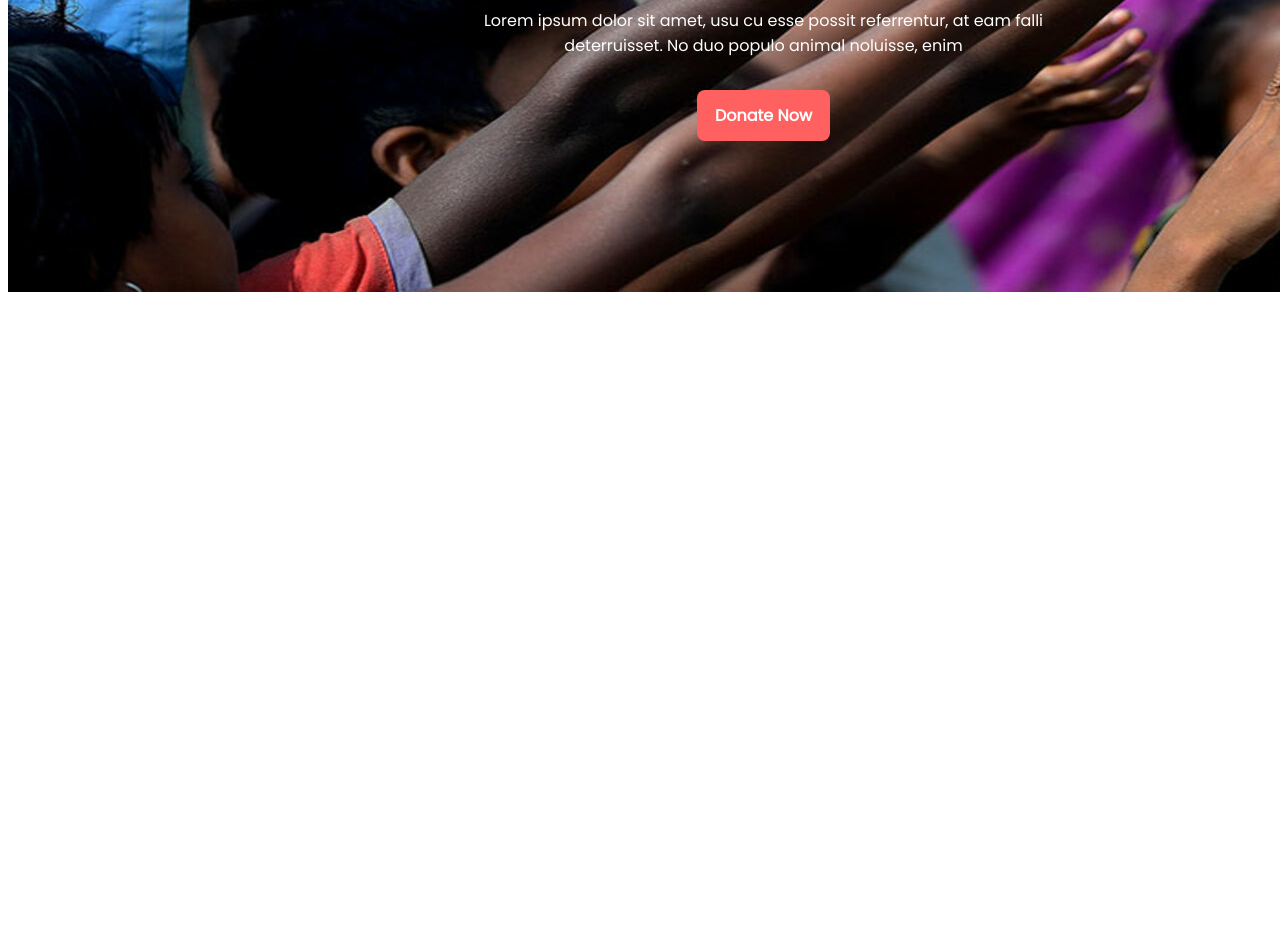
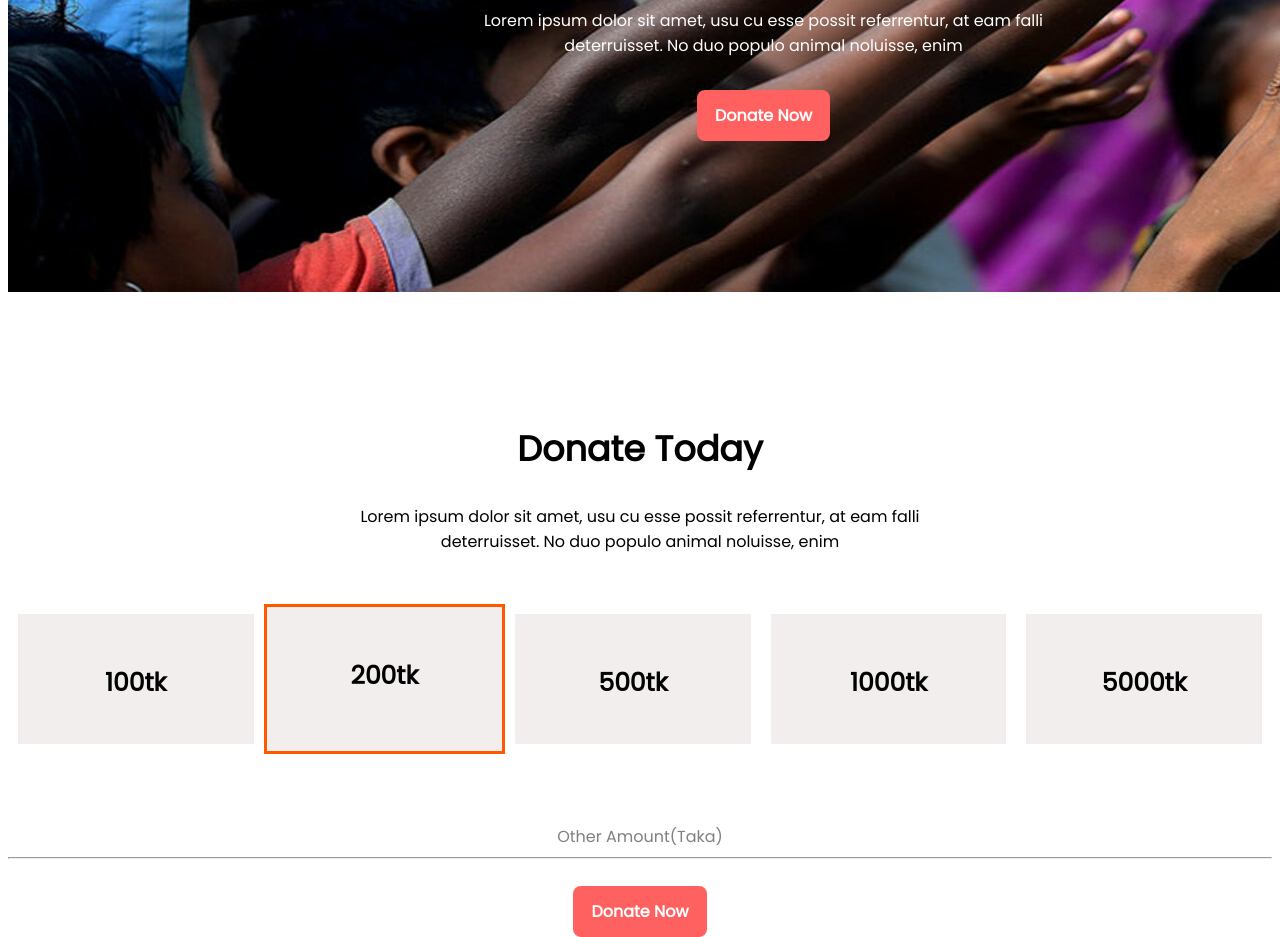
Before and after one commit to Shafayet-Hossain23/Donate-Today, a plain HTML site: page index.html in a window 1280 px wide. Shown: the part 508-1445 px from the top of the page. Before the commit the page ends 808 px from the top, so only its background shows below. Drawn offline with Linux system fonts and the light colour scheme.

Commit message:
first updated

```diff
--- a/index.html
+++ b/index.html
@@ -26,6 +26,32 @@
             </p>
         </div>
     </section>
+    <section>
+        <div class="donate-today">
+
+            <h1>Donate Today</h1>
+            <p>Lorem ipsum dolor sit amet, usu cu esse possit referrentur, at eam falli <br>
+                deterruisset. No duo populo animal noluisse, enim
+            </p>
+
+        </div>
+    </section>
+    <section class="taka-flex">
+        <div class="taka">100tk</div>
+        <div class="taka box-color">200tk</div>
+        <div class="taka">500tk</div>
+        <div class="taka">1000tk</div>
+        <div class="taka">5000tk</div>
+    </section>
+    <section>
+        <div class="hr">
+            Other Amount(Taka)
+            <hr>
+        </div>
+        <div class="button-center">
+            <a class="button-link" target="_blank" href="https://assunnahfoundation.org/"> Donate Now </a>
+        </div>
+    </section>
 
 </body>
 
--- a/style.css
+++ b/style.css
@@ -34,3 +34,44 @@ body {
     width: 1511px;
     height: 800px;
 }
+
+.donate-today {
+    text-align: center;
+    margin-top: 130px;
+    margin-bottom: 50px;
+}
+
+.donate-today h1 {
+    font-weight: 700;
+    font-size: 35px;
+}
+
+.taka-flex {
+    display: flex;
+    height: 150px;
+    margin-bottom: 70px;
+}
+
+.taka {
+    width: 20%;
+    text-align: center;
+    font-size: 25px;
+    font-weight: 700;
+    border: 10px solid white;
+    background-color: rgba(240, 233, 233, 0.771);
+    padding: 50px;
+}
+
+.box-color {
+    border: 3px solid rgb(255, 89, 0);
+}
+
+.hr {
+    text-align: center;
+    color: gray;
+}
+
+.button-center {
+    text-align: center;
+    margin-top: 40px;
+}
```
